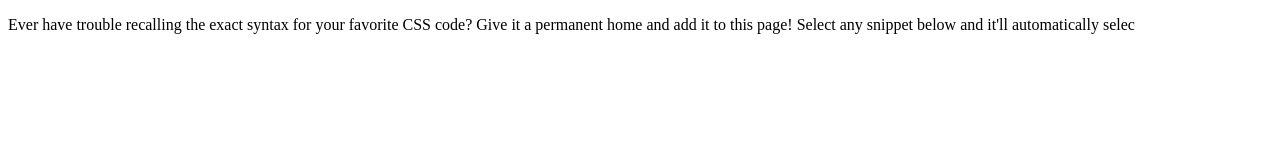
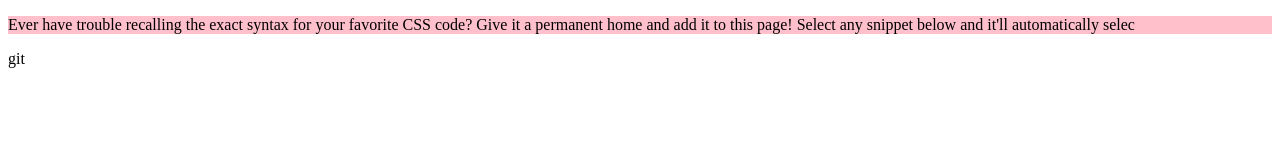
Before and after one commit to priyarizal/02mini-project, a plain HTML site: page Index.html in a window 1280 px wide. Drawn offline with Linux system fonts and the light colour scheme.

Commit message:
CSS File Initial

```diff
--- /dev/null
+++ b/Assets/Styles.css
@@ -0,0 +1,3 @@
+p {
+    background-color: pink;
+}
--- a/Index.html
+++ b/Index.html
@@ -6,6 +6,7 @@
     <meta http-equiv="X-UA-Compatible" content="IE=edge">
     <meta name="viewport" content="width=device-width, initial-scale=1.0">
     <title>CSS Snippet Cheatsheet</title>
+    <link rel="stylesheet" href="Assets/Styles.css">
 </head>
 
 <body>
@@ -13,7 +14,7 @@
         this page! Select any snippet below and it'll automatically selec
 
     </p>
-
+    git
 
 </body>
 
```
